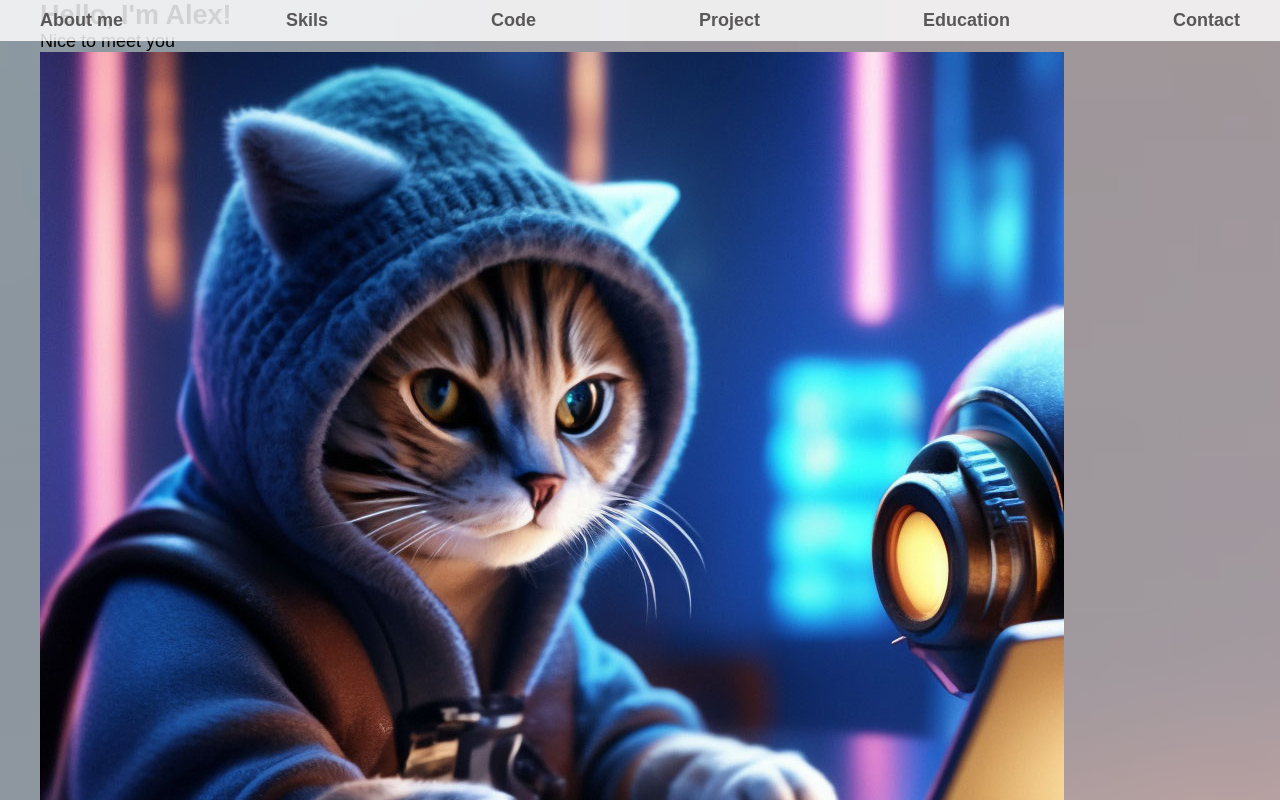
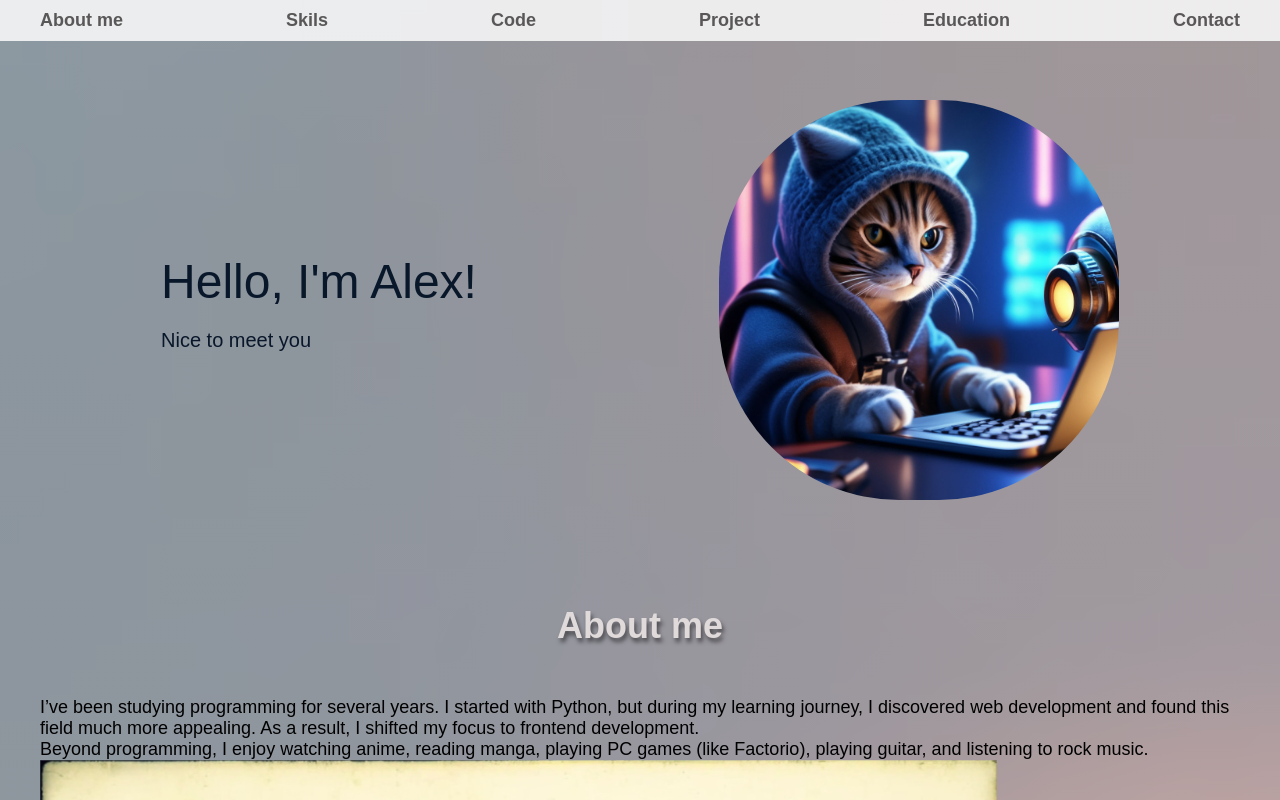
Before and after one commit to AstVenFelTig/rsschool-cv, a website built with Vite: page index.html in a window 1280 px wide. Shown: the top 800 px of the page. Built offline with nearby package versions, Linux system fonts and the light colour scheme; files whose address does not match are found by name.

Commit message:
feat: add css for hero

```diff
--- a/src/style/style.scss
+++ b/src/style/style.scss
@@ -79,6 +79,44 @@ body {
             }
         }
     }
+    .main {
+        .container {
+            .hero {
+                display: flex;
+                justify-content: space-around;
+                align-items: center;
+                margin: 6.25rem 0rem;
+                @media (max-width: 800px) {
+                    flex-direction: column;
+                    flex-direction: column-reverse;
+                }
+                .hero__text {
+                    h1 {
+                        color: #051427f8;
+                        font-size: 3rem;
+                        font-weight: normal;
+                        margin-bottom: 1.25rem;
+                    }
+                    p {
+                        color: #051427f8;
+                        font-size: 1.25rem;
+                    }
+                }
+                .hero__img {
+                    img {
+                        border-radius: 11.25rem;
+                        max-width: 25rem;
+                        @media (max-width: 740px) {
+                            margin-bottom: 3rem;
+                        }
+                        @media (max-width: 450px) {
+                            max-width: 20rem;
+                        }
+                    }
+                }
+            }
+        }
+    }
     .footer {
         .container {
             .contact {
```
